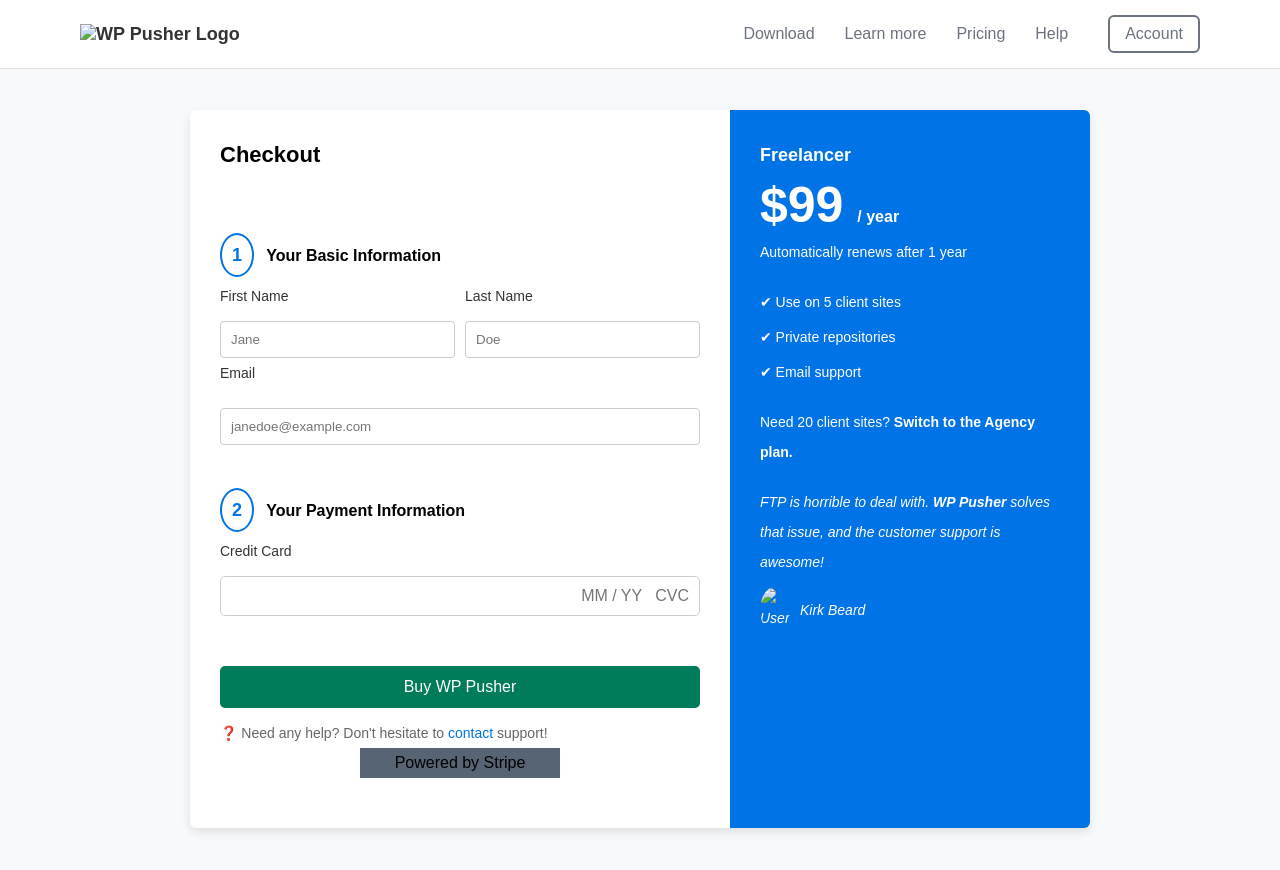
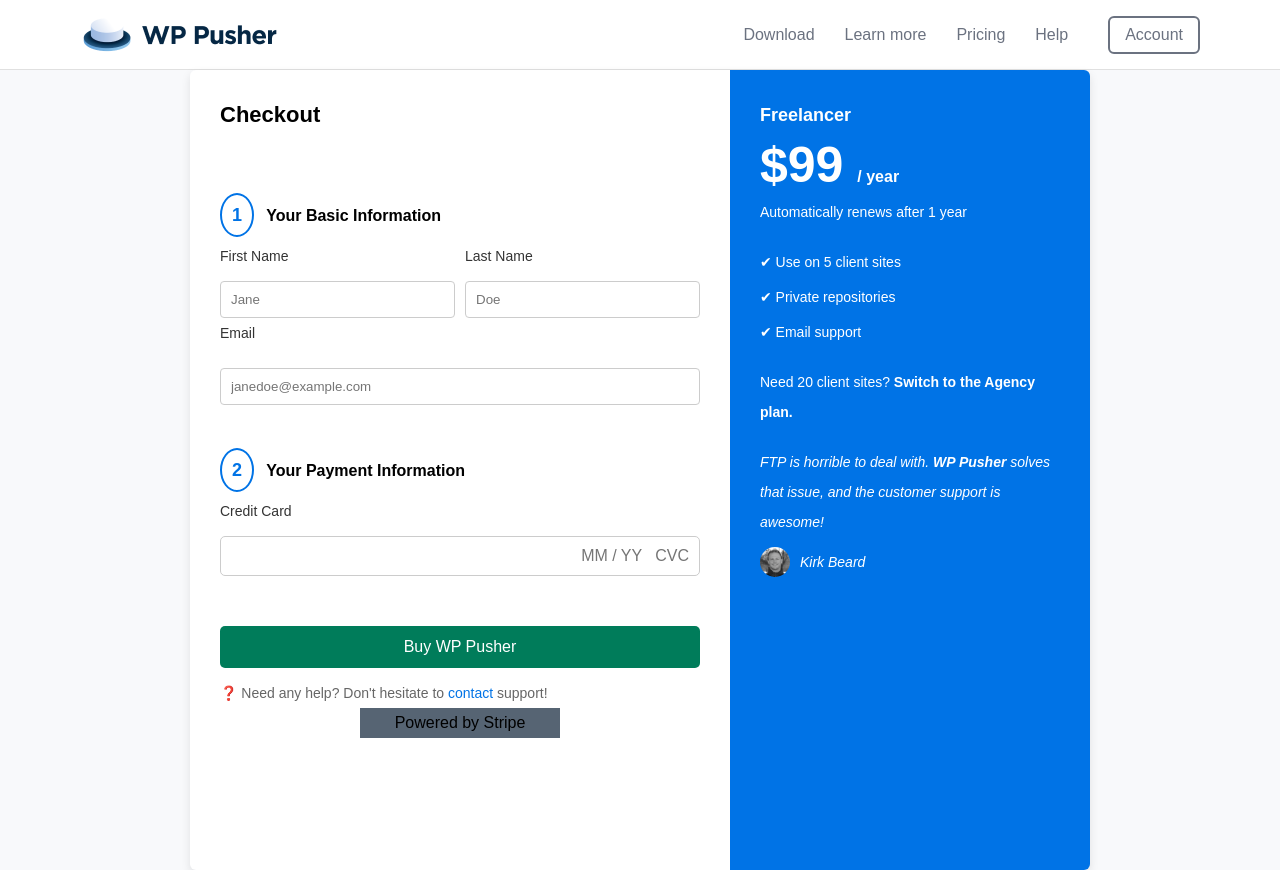
Before and after one commit to jaybube/altschool-cssassignmnet, a plain HTML site: page index5.html in a window 1280 px wide. Drawn offline with Linux system fonts and the light colour scheme.

Commit message:
final commit

```diff
--- a/index5.html
+++ b/index5.html
@@ -10,7 +10,7 @@
 
     <nav class="navbar">
         <div class="logo">
-            <img src="./img/wppusher.png" alt="WP Pusher Logo">
+            <img src="assets/img/wppusher.png" alt="WP Pusher Logo">
         </div>
         <div>
             <ul class="nav-links">
@@ -87,7 +87,7 @@
                 <blockquote>
                     <p><i>FTP is horrible to deal with. <b>WP Pusher</b> solves that issue, and the customer support is awesome!</i></p>
                     <div class="user-info">
-                        <img src="./img/Bitmap.png" alt="User">
+                        <img src="assets/img/Bitmap.png" alt="User">
                         <span>Kirk Beard</span>
                     </div>
                 </blockquote>
--- a/style5.css
+++ b/style5.css
@@ -100,7 +100,6 @@ body {
     background-color: #f8f9fb;
     display: flex;
     justify-content: center;
-    align-items: center;
     line-height: 30px;
     height: 100vh;
 }
```
